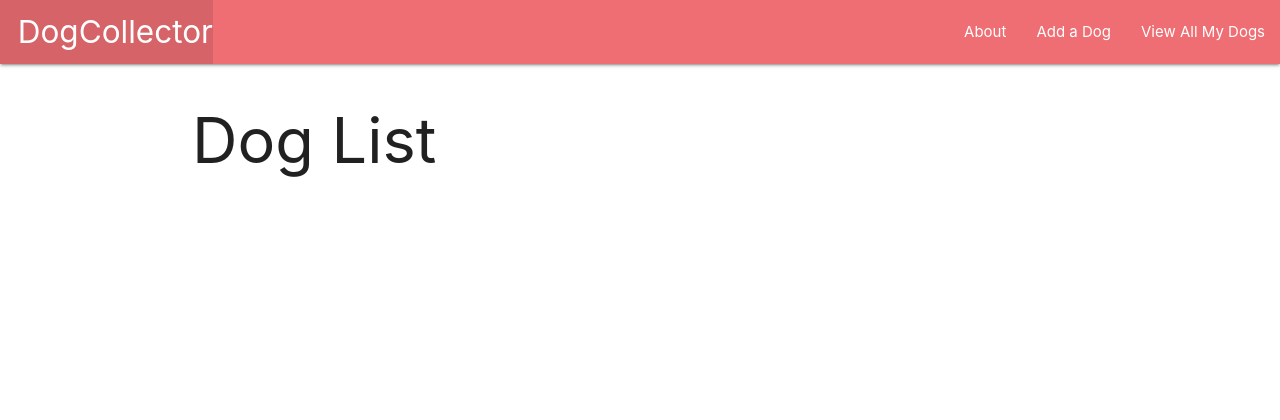
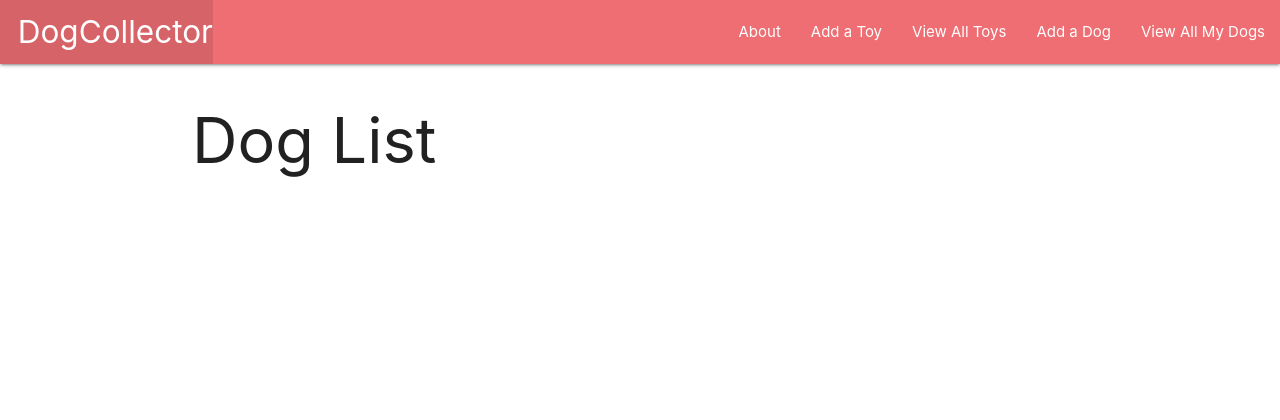
Before and after one commit to m3lfrancisco/Dog-Collector, a Django app: page /dogs/ in a window 1280 px wide. Shown: the top 420 px of the page. Run offline with Django 4.2, Linux system fonts and the light colour scheme; data that the repository does not hold is empty.

Commit message:
day_five done

```diff
--- a/dogcollector/main_app/templates/base.html
+++ b/dogcollector/main_app/templates/base.html
@@ -20,6 +20,8 @@
             </ul>
             <ul class="right">
                 <li><a href="{% url 'about' %}">About</a></li>
+                <li><a href="{% url 'toys_create' %}">Add a Toy</a></li>
+                <li><a href="{% url 'toys_index' %}">View All Toys</a></li>
                 <li><a href="{% url 'dogs_create' %}">Add a Dog</a></li>
                 <li><a href="{% url 'index' %}">View All My Dogs</a></li>
             </ul>
--- a/dogcollector/main_app/views.py
+++ b/dogcollector/main_app/views.py
@@ -98,7 +98,7 @@ def add_feeding(request, dog_id):
 
 def assoc_toy(request, dog_id, toy_id):
     Dog.objects.get(id=dog_id).toys.add(toy_id)
-    return redirect('detail', dog_detail=dog_id)
+    return redirect('detail', dog_id=dog_id)
 
 def unassoc_toy(request, dog_id, toy_id):
     Dog.objects.get(id=dog_id).toys.remove(toy_id)
```
